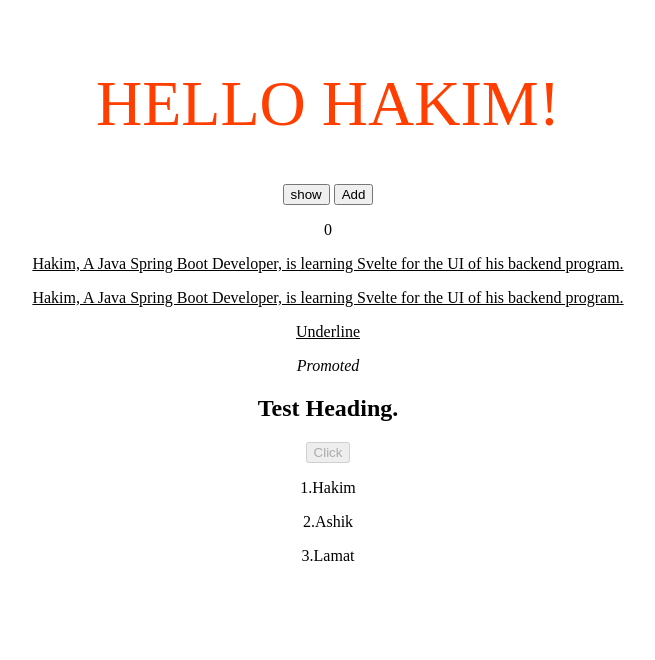
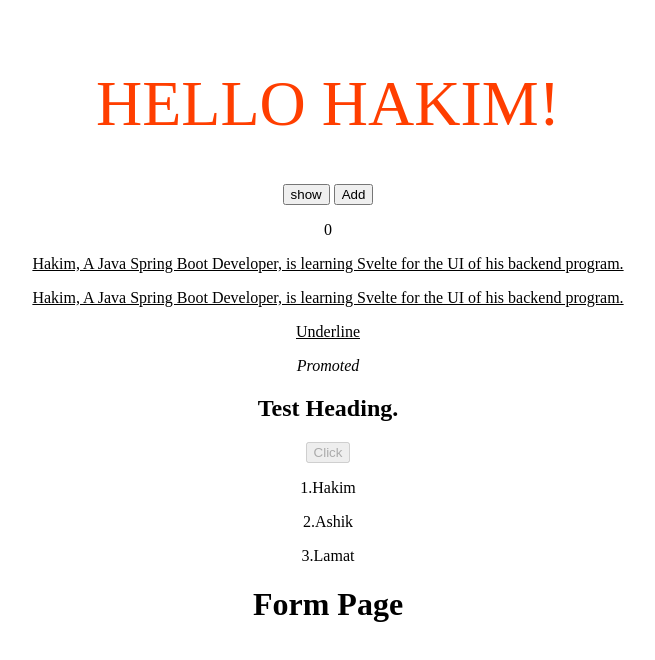
Before and after one commit to sadiul-hakim/basic-svelte, a Svelte app: page / in a window 1280 px wide. Shown: the top 660 px of the page, without its empty margins (312-967 px from the left). Built offline with nearby package versions, Linux system fonts and the light colour scheme.

Commit message:
Component

```diff
--- a/src/App.svelte
+++ b/src/App.svelte
@@ -1,4 +1,6 @@
 <script>
+  import Form from "./Form.svelte";
+
   let showContent = true;
   let names = ["Hakim", "Ashik", "Lamat"];
   let name = "Hakim";
@@ -48,6 +50,8 @@
   {:else}
     <p>Main content is hidden.</p>
   {/if}
+
+  <Form />
 </main>
 
 <style>
--- /dev/null
+++ b/src/Form.svelte
@@ -0,0 +1,9 @@
+<script>
+</script>
+
+<main>
+  <h1>Form Page</h1>
+</main>
+
+<style>
+</style>
```
